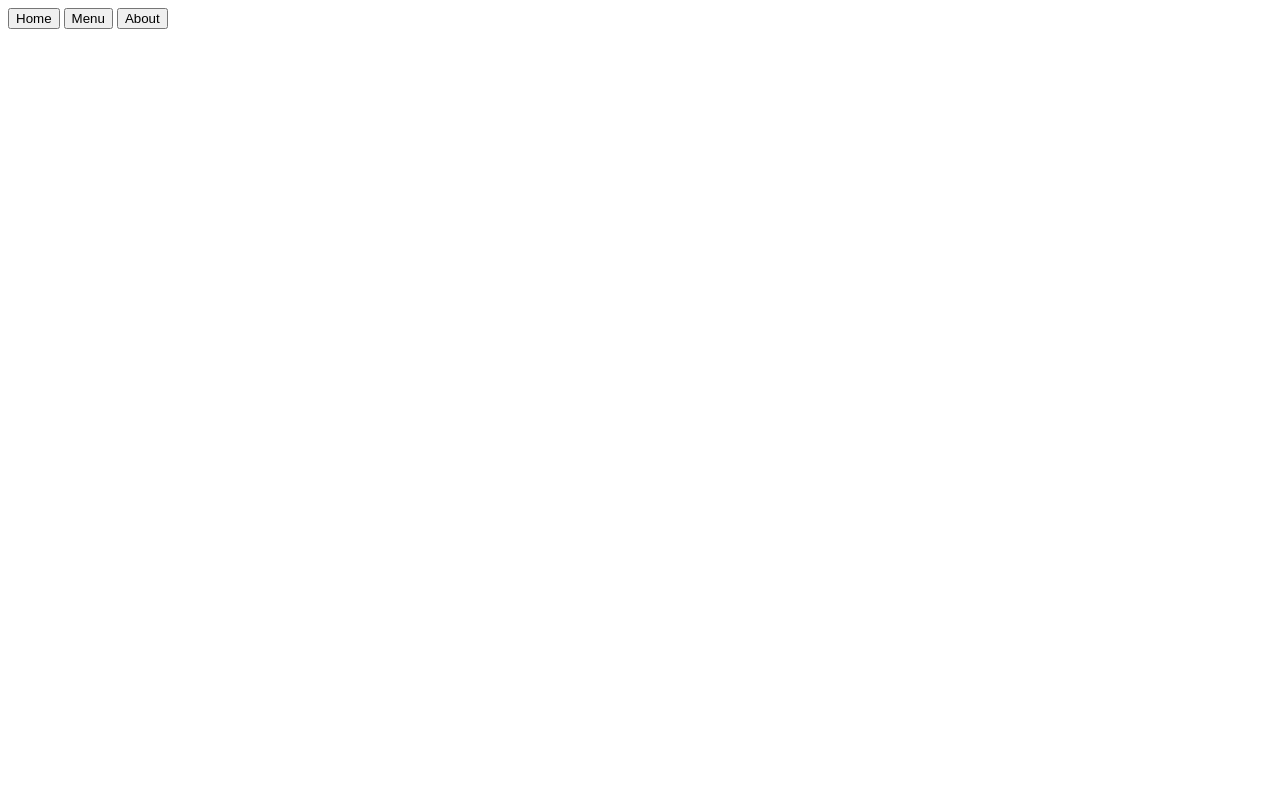
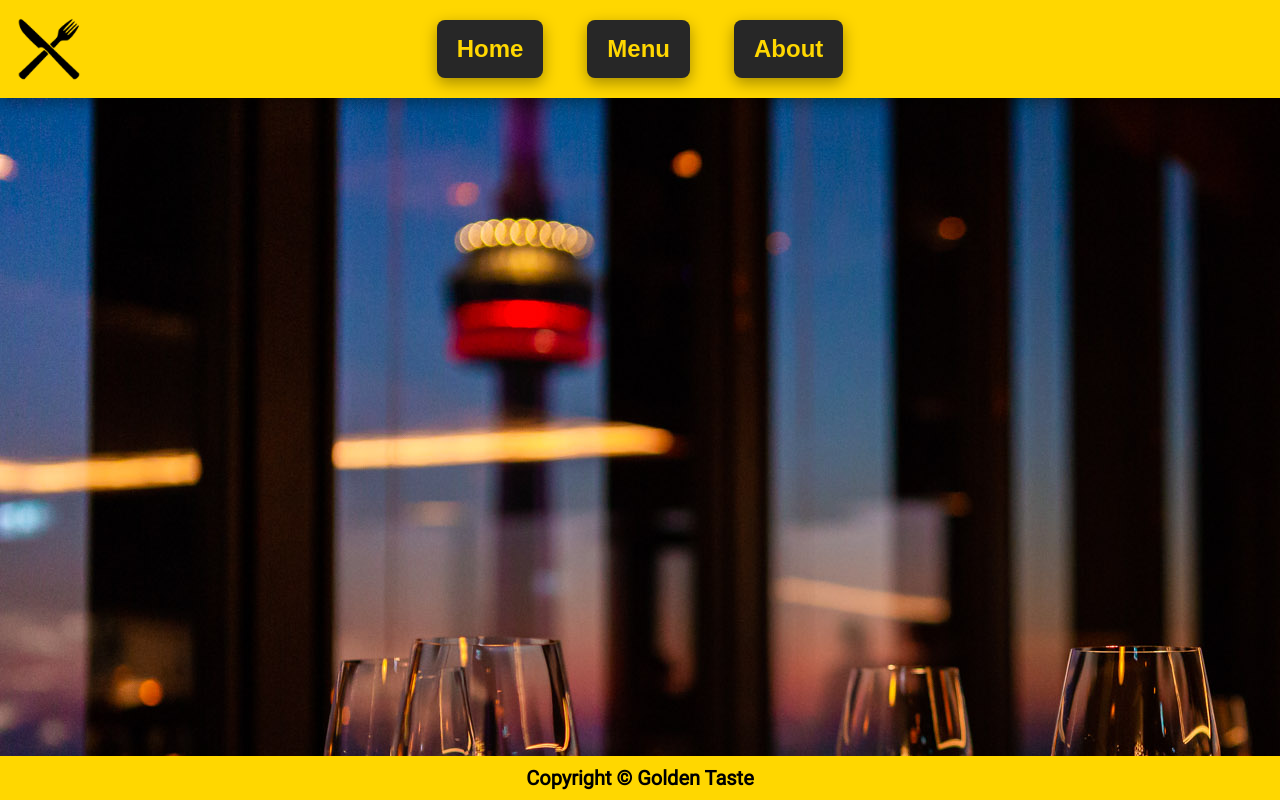
Before and after one commit to Jajecznik/Restaurant-Page-TOP-10, a website built with webpack: page src/index.html in a window 1280 px wide. Built offline with nearby package versions, Linux system fonts and the light colour scheme.

Commit message:
header and footer

```diff
--- a/package.json
+++ b/package.json
@@ -10,7 +10,9 @@
   "author": "Jajecznik",
   "license": "MIT",
   "devDependencies": {
+    "css-loader": "^7.1.1",
     "html-webpack-plugin": "^5.6.0",
+    "style-loader": "^4.0.0",
     "webpack": "^5.91.0",
     "webpack-cli": "^5.1.4"
   }
--- a/src/index.html
+++ b/src/index.html
@@ -9,6 +9,7 @@
 
 <body>
     <header>
+        <div id="logo"></div>
         <nav>
             <button>Home</button>
             <button>Menu</button>
@@ -17,6 +18,8 @@
     </header>
 
     <div id="content"></div>
+
+    <footer>Copyright © Golden Taste</footer>
 </body>
 
 </html>
--- a/src/index.js
+++ b/src/index.js
@@ -1 +1,17 @@
-console.log("Hello world!");
+import './styles.css';
+import Icon from './images/icon.png';
+
+const header = document.querySelector('header');
+const logo = document.getElementById("logo");
+
+const imageElement = document.createElement('img');
+imageElement.src = Icon;
+imageElement.alt = "restauront logo";
+
+imageElement.onload = function () {
+    let logoPosition = (header.offsetHeight - logo.offsetHeight) / 2;
+    logo.style.top = `${logoPosition}px`;
+    logo.style.left = `${logoPosition}px`;
+};
+
+logo.appendChild(imageElement);
--- /dev/null
+++ b/src/styles.css
@@ -0,0 +1,74 @@
+@font-face {
+    font-family: 'Roboto';
+    src: url('./fonts/Roboto-Regular.ttf') format('truetype');
+    font-weight: 400;
+    font-style: normal;
+}
+
+*,
+*::before,
+*::after {
+    margin: 0;
+    padding: 0;
+    box-sizing: border-box;
+}
+
+body {
+    font-family: "Roboto";
+    background: url('./images/background.jpg');
+}
+
+header {
+    position: sticky;
+    left: 0;
+    top: 0;
+    padding: 20px;
+    display: flex;
+    justify-content: center;
+    align-items: center;
+    background-color: gold;
+    box-shadow: rgba(0, 0, 0, 0.35) 0px 5px 15px;
+}
+
+#logo {
+    position: absolute;
+}
+
+#logo>img {
+    width: 75px;
+}
+
+nav>button {
+    margin: 0 20px;
+    padding: 15px 20px;
+    font-size: 1.5rem;
+    font-weight: bold;
+    border-radius: 8px;
+    border: none;
+    color: gold;
+    background-color: #272727;
+    box-shadow: rgba(0, 0, 0, 0.35) 0px 5px 15px;
+    transition:
+        color 0.2s ease-in-out,
+        background-color 0.2s ease-in-out,
+        transform 0.2s ease-in-out;
+    cursor: pointer;
+}
+
+nav>button:hover {
+    color: orange;
+    background-color: #191919;
+    transform: scale(1.1);
+}
+
+footer {
+    position: absolute;
+    left: 0;
+    bottom: 0;
+    width: 100%;
+    padding: 10px;
+    text-align: center;
+    font-size: 1.25rem;
+    font-weight: bold;
+    background-color: gold;
+}
--- a/webpack.config.js
+++ b/webpack.config.js
@@ -6,10 +6,29 @@ module.exports = {
     output: {
         filename: 'main.js',
         path: path.resolve(__dirname, 'dist'),
+        clean: true,
+    },
+    mode: 'production',
+    module: {
+        rules: [
+            {
+                test: /\.css$/i,
+                use: ['style-loader', 'css-loader'],
+            },
+            {
+                test: /\.(png|svg|jpg|jpeg|gif)$/i,
+                type: 'asset/resource',
+            },
+            {
+                test: /\.(woff|woff2|eot|ttf|otf)$/i,
+                type: 'asset/resource',
+            },
+        ],
     },
     plugins: [
         new HtmlWebpackPlugin({
-            title: "Restaurant Page"
+            template: './src/index.html',
+            favicon: './src/images/icon.png'
         })
     ],
 };
```
Also changed, not shown: src/fonts/Roboto-Regular.ttf (added), src/images/background.jpg (added), src/images/icon.png (added), 1 other file.
